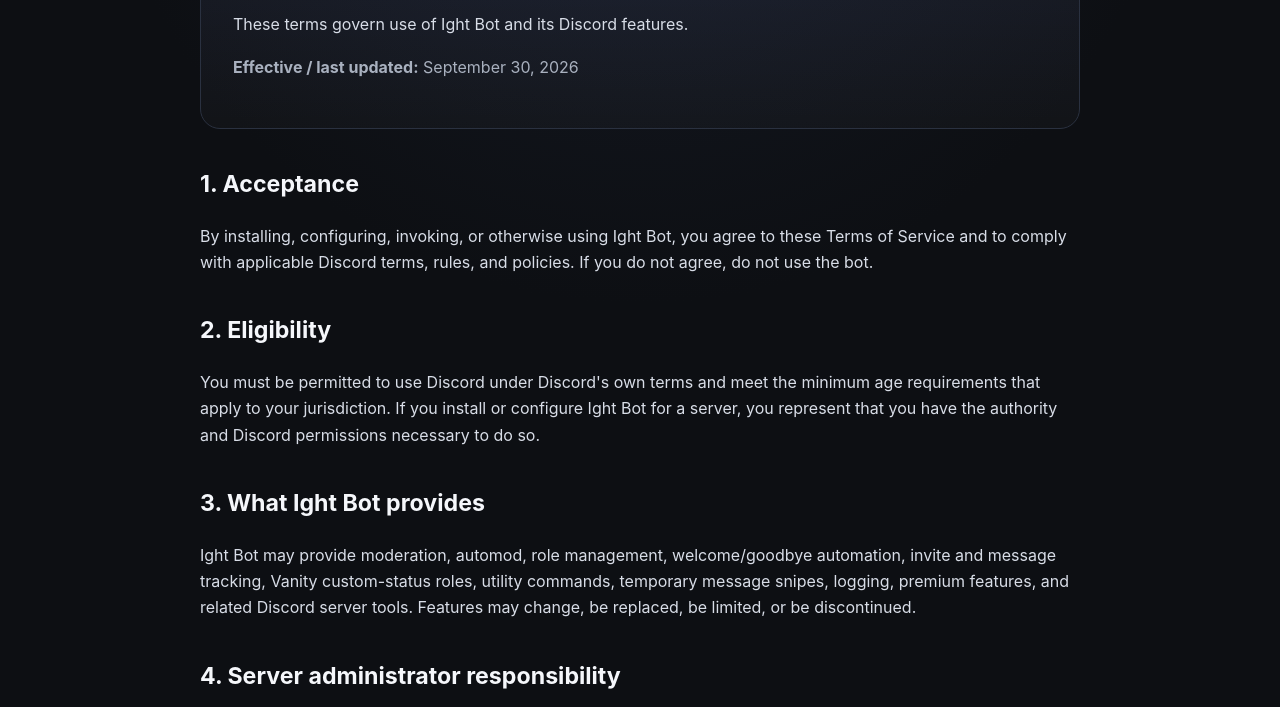
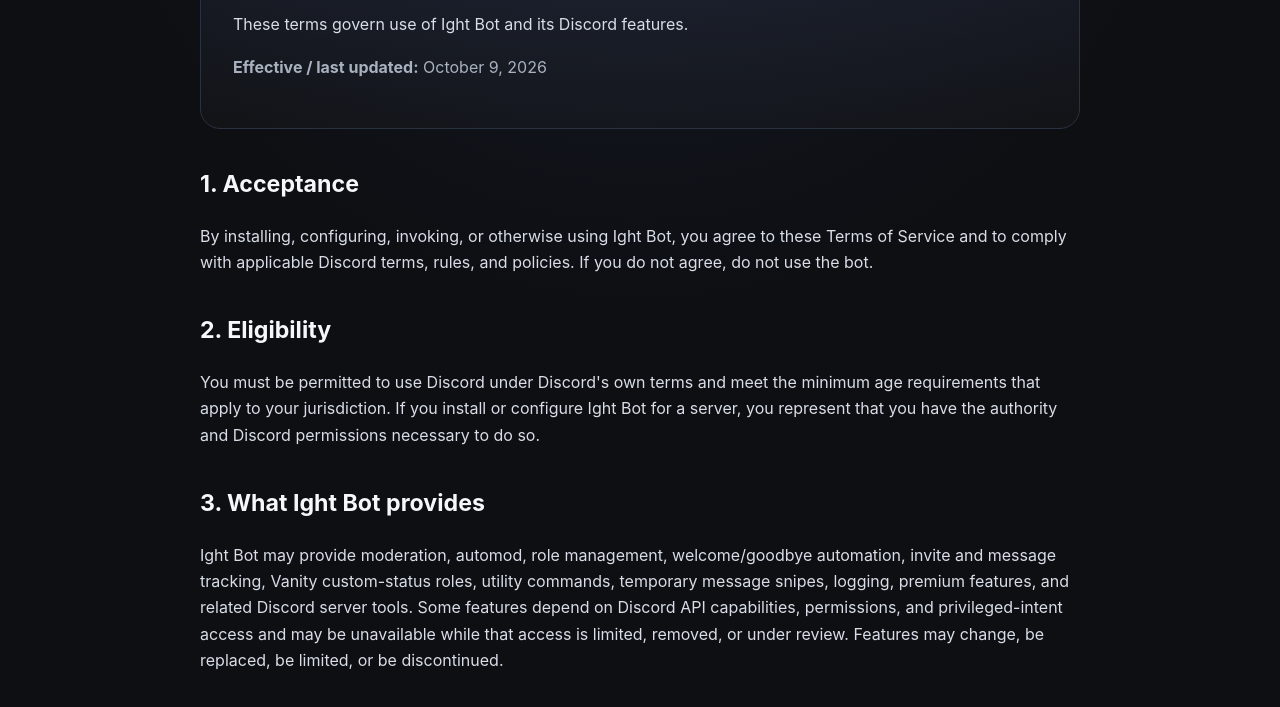
Before and after one commit to MAJ-TT/MAJ-TT, a plain HTML site: page ight-bot/terms.html in a window 1280 px wide. Shown: the part 240-947 px from the top of the page. Drawn offline with Linux system fonts and the light colour scheme.

Commit message:
docs: align Ight Bot legal pages with production

```diff
--- a/ight-bot/terms.html
+++ b/ight-bot/terms.html
@@ -23,7 +23,7 @@
     <div class="eyebrow">Ight Bot</div>
     <h1>Terms of Service</h1>
     <p>These terms govern use of Ight Bot and its Discord features.</p>
-    <p class="meta"><strong>Effective / last updated:</strong> September 30, 2026</p>
+    <p class="meta"><strong>Effective / last updated:</strong> October 9, 2026</p>
   </section>
 
   <h2>1. Acceptance</h2>
@@ -33,7 +33,7 @@
   <p>You must be permitted to use Discord under Discord's own terms and meet the minimum age requirements that apply to your jurisdiction. If you install or configure Ight Bot for a server, you represent that you have the authority and Discord permissions necessary to do so.</p>
 
   <h2>3. What Ight Bot provides</h2>
-  <p>Ight Bot may provide moderation, automod, role management, welcome/goodbye automation, invite and message tracking, Vanity custom-status roles, utility commands, temporary message snipes, logging, premium features, and related Discord server tools. Features may change, be replaced, be limited, or be discontinued.</p>
+  <p>Ight Bot may provide moderation, automod, role management, welcome/goodbye automation, invite and message tracking, Vanity custom-status roles, utility commands, temporary message snipes, logging, premium features, and related Discord server tools. Some features depend on Discord API capabilities, permissions, and privileged-intent access and may be unavailable while that access is limited, removed, or under review. Features may change, be replaced, be limited, or be discontinued.</p>
 
   <h2>4. Server administrator responsibility</h2>
   <p>Many Ight Bot features are controlled by server owners or administrators. Administrators are responsible for configuring the bot appropriately for their community, assigning only necessary permissions, informing members of server-specific logging or moderation practices where required, and complying with applicable laws and Discord policies.</p>
@@ -58,7 +58,7 @@
   <p>Use of Ight Bot is also governed by the <a href="privacy.html">Privacy Policy</a>, which describes what data may be processed, why it is used, how it may be retained, and how deletion requests can be made.</p>
 
   <h2>8. Availability and changes</h2>
-  <p>Ight Bot is provided on an as-available basis. Uptime, uninterrupted access, preservation of every configuration or statistic, and continued availability of every feature are not guaranteed. Maintenance, Discord API changes, outages, security events, rate limits, or other circumstances may affect the service.</p>
+  <p>Ight Bot is provided on an as-available basis. Uptime, uninterrupted access, preservation of every configuration or statistic, and continued availability of every feature are not guaranteed. Maintenance, Discord API changes, privileged-intent review or removal, outages, security events, rate limits, or other circumstances may affect the service.</p>
 
   <h2>9. Suspension and termination</h2>
   <p>Access to Ight Bot may be limited, suspended, or terminated where reasonably necessary to protect users or the service, respond to abuse or security concerns, comply with Discord requirements or law, or discontinue the service. Server administrators may remove the bot from their server at any time through Discord.</p>
```
